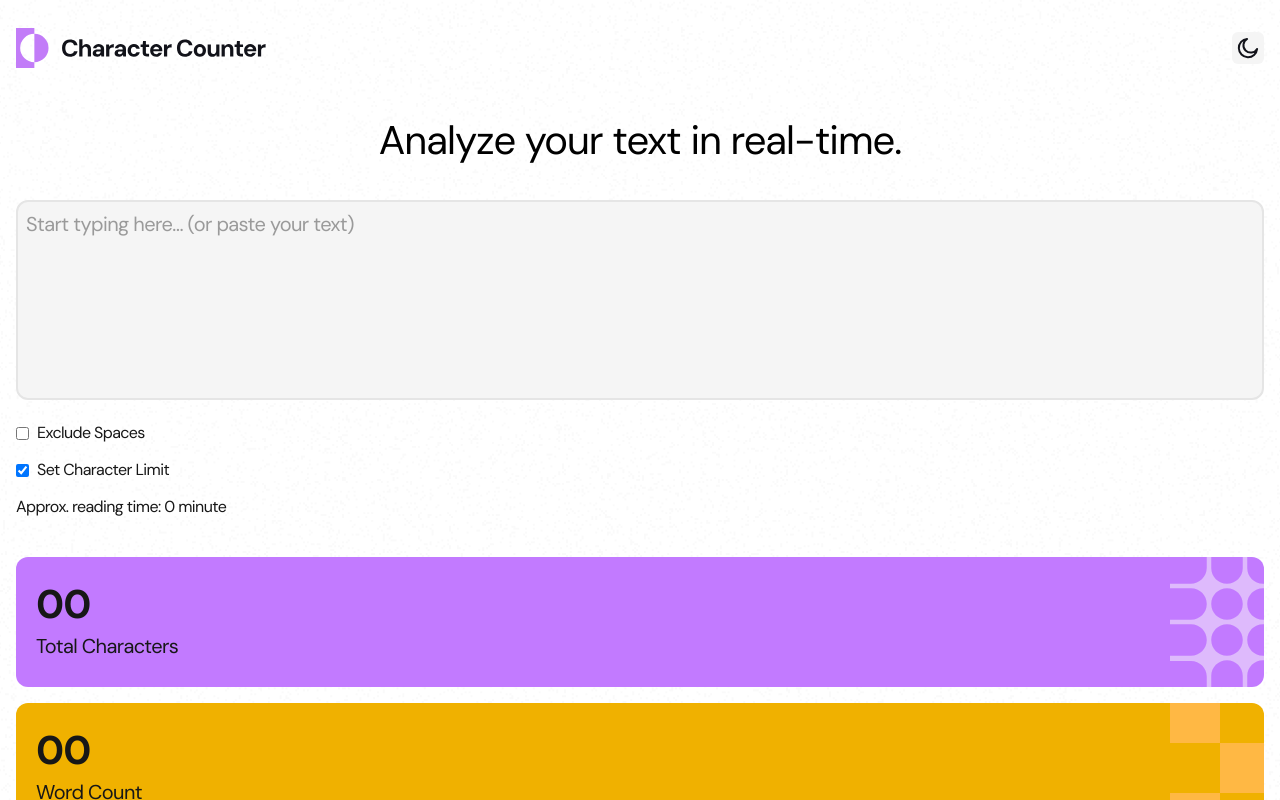
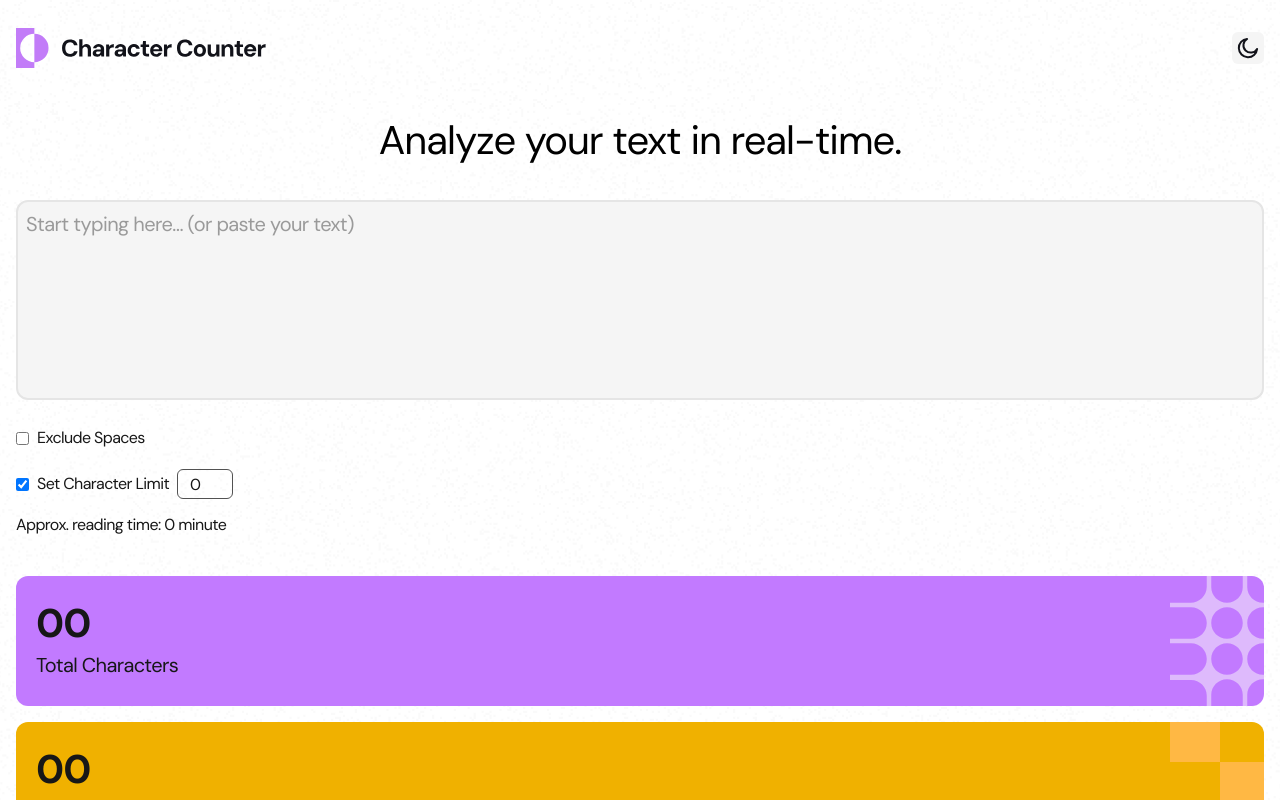
Before and after one commit to florianstancioiu/character-counter, a React (Vite) app: page / in a window 1280 px wide. Both pictures are taken after a click on the checkbox "Set Character Limit". Shown: the top 800 px of the page. Built offline with nearby package versions, Linux system fonts and the light colour scheme.

Commit message:
Worked on the character limit functionality

```diff
--- a/src/components/TextareaSection/TextareaSection.tsx
+++ b/src/components/TextareaSection/TextareaSection.tsx
@@ -1,5 +1,6 @@
 import { useId, useContext } from "react";
 import { CharacterCounterContext } from "../../store/CharacterCounterContext";
+import InfoIcon from "../../assets/svg/icon-info.svg?react";
 
 const TextareaSection = () => {
   const excludeSpacesId = useId();
@@ -10,8 +11,10 @@ const TextareaSection = () => {
     excludeSpaces,
     setExcludeSpaces,
     charsAreLimited,
+    setCharsAreLimited,
+    charsLimit,
+    setCharsLimit,
     wordCount,
-    setCharsAreLimited,
   } = useContext(CharacterCounterContext);
 
   const minutesSpentReading = Math.ceil(wordCount / 238);
@@ -26,7 +29,15 @@ const TextareaSection = () => {
       ></textarea>
       <div>
         <div>
-          <div className="flex gap-x-2 items-center mb-4 text-neutral-900 text-[16px] leading-[130%] tracking-[-0.6px]">
+          {charsAreLimited && charsLimit !== 0 && text.length >= charsLimit && (
+            <p className="text-orange-800 flex items-center gap-x-2 mb-4">
+              <InfoIcon />
+              <span>
+                Limit reached! Your text exceeds {charsLimit} characters.
+              </span>
+            </p>
+          )}
+          <div className="flex gap-x-2 items-center h-7.5 mb-4 text-neutral-900 text-[16px] leading-[130%] tracking-[-0.6px]">
             <input
               id={excludeSpacesId}
               type="checkbox"
@@ -41,7 +52,7 @@ const TextareaSection = () => {
               Exclude Spaces
             </label>
           </div>
-          <div className="flex gap-x-2 items-center mb-4 text-neutral-900 text-[16px] leading-[130%] tracking-[-0.6px]">
+          <div className="flex gap-x-2 items-center h-7.5 mb-4 text-neutral-900 text-[16px] leading-[130%] tracking-[-0.6px]">
             <input
               id={charLimitId}
               type="checkbox"
@@ -52,10 +63,20 @@ const TextareaSection = () => {
             <label htmlFor={charLimitId} className="cursor-pointer select-none">
               Set Character Limit
             </label>
+            {charsAreLimited && (
+              <input
+                className="h-7.5 border border-neutral-600 text-neutral-900 px-3 inline-block py-1 max-w-14 rounded-md"
+                type="text"
+                value={charsLimit}
+                onChange={(event) =>
+                  setCharsLimit(parseInt(event.target.value))
+                }
+              />
+            )}
           </div>
         </div>
         <p className="text-neutral-900 text-[16px] leading-[130%] tracking-[-0.6px]">
-          Approx. reading time: {minutesSpentReading !== 0 ? `&lt;` : ""}
+          Approx. reading time: {minutesSpentReading !== 0 ? "<" : ""}
           {minutesSpentReading} minute
           {minutesSpentReading > 1 ? "s" : ""}
         </p>
```
